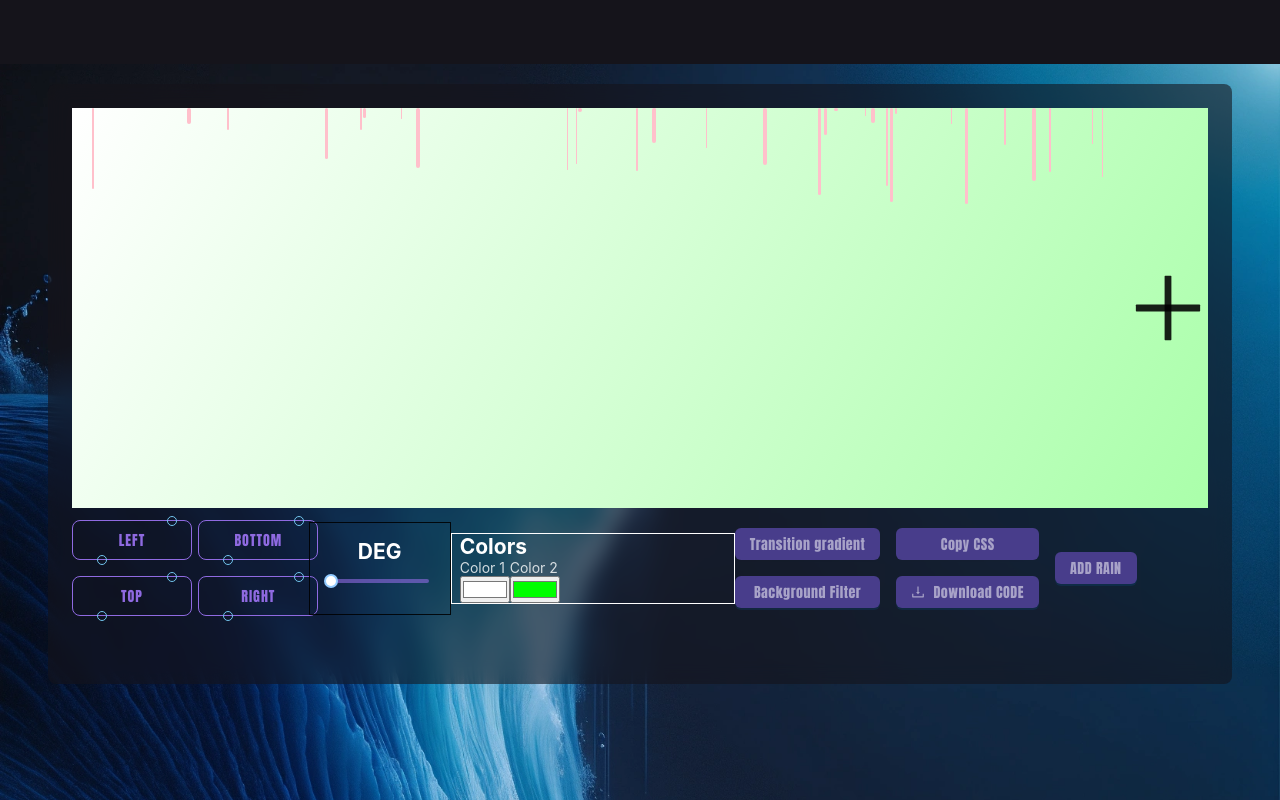
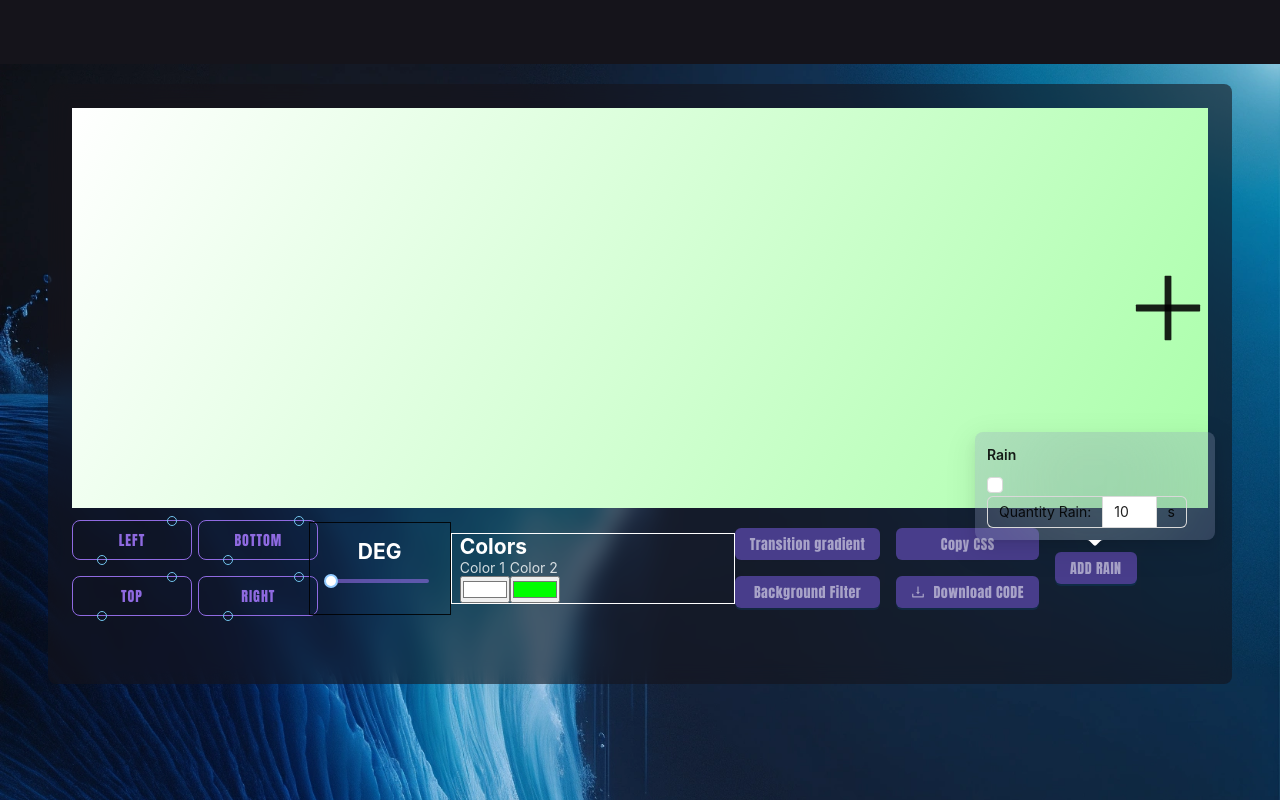
Before and after one commit to Marcelo1080p/gradient, a React (Vite) app: page /generate-gradient in a window 1280 px wide. Built offline with nearby package versions, Linux system fonts and the light colour scheme.

Commit message:
aplimentado o visual e a logica de popoverRain/Rain animation

```diff
--- a/src/pages/generateGradient/Generate/Generate.tsx
+++ b/src/pages/generateGradient/Generate/Generate.tsx
@@ -15,6 +15,7 @@ import { DownloadOutlined } from "@ant-design/icons";
 import { ICfgFilterServices } from "./services/ICfgFilterBlur";
 import { DownloadService } from "./services/DownloadService";
 import { PopoverRain } from "./components/PopoverRain/PopoverRain";
+import { ICfgRainServices } from "./services/ICfgRainServices";
 
 export const Generate: React.FC = () => {
   const styleGenerate: React.CSSProperties = {};
@@ -33,11 +34,18 @@ export const Generate: React.FC = () => {
     active: false,
     px: 2,
   });
+  const [activeStars, setActiveStars] = useState<ICfgRainServices>({
+    activeRain: false,
+    quantityRain: 10,
+  });
   const updateCfgBG = (newCfg: ICfgBGServices) => {
     setCfgBG(newCfg);
   };
   const updateCfgBlur = (newFilter: ICfgFilterServices) => {
     setCfgBlur(newFilter);
+  };
+  const updateCfgRain = (newRain: ICfgRainServices) => {
+    setActiveStars(newRain);
   };
   const linearGradient = `${direction}deg, ${colors.join(", ")}`;
 
@@ -55,6 +63,8 @@ export const Generate: React.FC = () => {
             GradientServices.addNewColor(10, "#FF00FF", colors, setColors)
           }
           linearGradient={linearGradient}
+          activeRain={activeStars?.activeRain}
+          quantityStars={activeStars.quantityRain}
         />
       </Col>
       <Col style={styleMainCol} span={24} className="btn-directions">
@@ -175,7 +185,7 @@ export const Generate: React.FC = () => {
             </Button>
           </Col>
           <Col>
-            <PopoverRain />
+            <PopoverRain activeRain={activeStars} updateCfgRain={updateCfgRain}/>
           </Col>
         </Col>
       </Col>
--- a/src/pages/generateGradient/Generate/components/PopoverFilter/PopoverFilter.tsx
+++ b/src/pages/generateGradient/Generate/components/PopoverFilter/PopoverFilter.tsx
@@ -30,7 +30,7 @@ export const PopoverFilter: React.FC<PopoverProps> = ({
     if (value != null) {
       setPx(value);
       updateCfgBlur({ ...cfgBlur, px: value });
-      console.log(px);
+
     }
   }
 
--- a/src/pages/generateGradient/Generate/components/PopoverRain/PopoverRain.tsx
+++ b/src/pages/generateGradient/Generate/components/PopoverRain/PopoverRain.tsx
@@ -1,16 +1,61 @@
-import React from 'react';
-import { Button, Checkbox, Col, Popover, Row } from 'antd';
+import React, { useEffect, useState } from "react";
+import { Button, Checkbox, Col, InputNumber, Popover, Row } from "antd";
+import { CheckboxChangeEvent } from "antd/es/checkbox";
+import { ICfgRainServices } from "../../services/ICfgRainServices";
+
+interface PropsRain {
+  activeRain: ICfgRainServices;
+  updateCfgRain: (newCfg: ICfgRainServices) => void;
+}
+
+export const PopoverRain: React.FC<PropsRain> = ({
+  activeRain,
+  updateCfgRain,
+}) => {
+  const [active, setActive] = useState<boolean>(activeRain.activeRain);
+  const [quantityRain, setQuantityRain] = useState<number>(activeRain.quantityRain);
+
+  useEffect(() => {
+    setActive(activeRain.activeRain);
+    setQuantityRain(activeRain.quantityRain);
+  }, [activeRain])
+
+
+  const handleCheckBoxChange = (event: CheckboxChangeEvent) => {
+    const newValue = event.target.checked;
+    setActive(newValue);
+    updateCfgRain({...activeRain, activeRain: newValue})
+    console.log(activeRain);
+  };
+
+  const handleQuantityRainChange = ( value: number | null) => {
+    if(value != null) {
+      setQuantityRain(value);
+      updateCfgRain({...activeRain, quantityRain: value});
+    }
+  }
+
 
   const content = (
     <Row>
-    <Col>
-      <Checkbox />
+      <Col span={24}>
+        <Checkbox checked={active} onChange={handleCheckBoxChange} />
+      </Col>
+      <Col span={24}>
+        <InputNumber
+          placeholder="Rains:"
+          value={activeRain.quantityRain}
+          onChange={handleQuantityRainChange}
+          addonBefore="Quantity Rain: "
+          addonAfter="s"
+          style={{ width: 200 }}
+        />
       </Col>
     </Row>
   );
-
-export const PopoverRain: React.FC = () => (
-  <Popover content={content} title="Rain" >
+  return (
+    <Popover open={true} content={content} title="Rain">
       <Button type="primary">ADD RAIN</Button>
     </Popover>
   );
+};
--- a/src/pages/generateGradient/Generate/components/gradient/GradientMain.tsx
+++ b/src/pages/generateGradient/Generate/components/gradient/GradientMain.tsx
@@ -4,8 +4,6 @@ import styled, { css } from "styled-components";
 import { PlusOutlined } from "@ant-design/icons";
 import { backgroundTransition } from "../../../Animations/AnimeBackground";
 import { Stars } from "../star/Stars";
-
-
 
 interface GradientMainProps {
   linearGradient: string;
@@ -16,6 +14,8 @@ interface GradientMainProps {
   direction: string;
   px: number;
   activeFilter: boolean;
+  activeRain: boolean;
+  quantityStars: number;
 }
 
 const AnimatedDiv = styled.div<{
@@ -56,6 +56,8 @@ export const GradientMain: React.FC<GradientMainProps> = ({
   direction,
   px,
   activeFilter,
+  activeRain,
+  quantityStars
 }) => {
   const style: React.CSSProperties = {
     background: `linear-gradient(${linearGradient})`,
@@ -77,7 +79,7 @@ export const GradientMain: React.FC<GradientMainProps> = ({
       direction={direction}
       style={style}
     >
-      <Stars/>
+      {activeRain && <Stars quantity={quantityStars} />}
       {activeFilter && <Filter activeFilter={activeFilter} px={px} />}
 
       <PlusOutlined
--- a/src/pages/generateGradient/Generate/components/star/Stars.tsx
+++ b/src/pages/generateGradient/Generate/components/star/Stars.tsx
@@ -1,4 +1,4 @@
-import React, { useEffect } from "react";
+import React, { useEffect, useState } from "react";
 import styled, { keyframes } from "styled-components";
 
 export const RainContainer = styled.div`
@@ -12,12 +12,11 @@ export const RainContainer = styled.div`
 
 const rainAnimation = keyframes`
   from {
-    top: -135%
+    top: -180%
   } to {
     top: 120%;
   }
-`
-
+`;
 
 const Rain = styled.span`
   position: absolute;
@@ -27,12 +26,20 @@ const Rain = styled.span`
   animation: ${rainAnimation} infinite;
 `;
 
-export const Stars: React.FC = () => {
-  const rainQuantity = Array.from({ length: 40 }, (_, index) => index + 1);
+interface PropsStars {
+  quantity: number;
+}
 
+export const Stars: React.FC<PropsStars> = ({ quantity }) => {
+  const [quantityStars, setQuantityStars] = useState<number>(quantity);
+
+  const rainQuantity = Array.from(
+    { length: quantityStars },
+    (_, index) => index + 1
+  );
   useEffect(() => {
-
-  }, [rainQuantity])
+    setQuantityStars(quantity);
+  }, [quantity, quantityStars, rainQuantity.length]);
 
   return (
     <RainContainer>
@@ -40,11 +47,11 @@ export const Stars: React.FC = () => {
         <Rain
           key={index}
           style={{
-            width:  `${Math.floor(Math.random() * 5)}px`,
+            width: `${Math.floor(Math.random() * 5)}px`,
             height: `${Math.random() * 100}px`,
             left: `${Math.random() * 100}%`,
-            animationDelay: `${Math.random() + 10}s`,
-            animationDuration: `${Math.floor((Math.random() + 0.1) * 10)}s`
+            animationDelay: `${Math.random() * 3}s`,
+            animationDuration: `${Math.floor((Math.random() + 0.1) * 10)}s`,
           }}
         />
       ))}
--- /dev/null
+++ b/src/pages/generateGradient/Generate/services/ICfgRainServices.tsx
@@ -0,0 +1,4 @@
+export interface ICfgRainServices {
+  activeRain: boolean;
+  quantityRain: number;
+}
```
Lines whose indentation alone changed are shown as unchanged.
